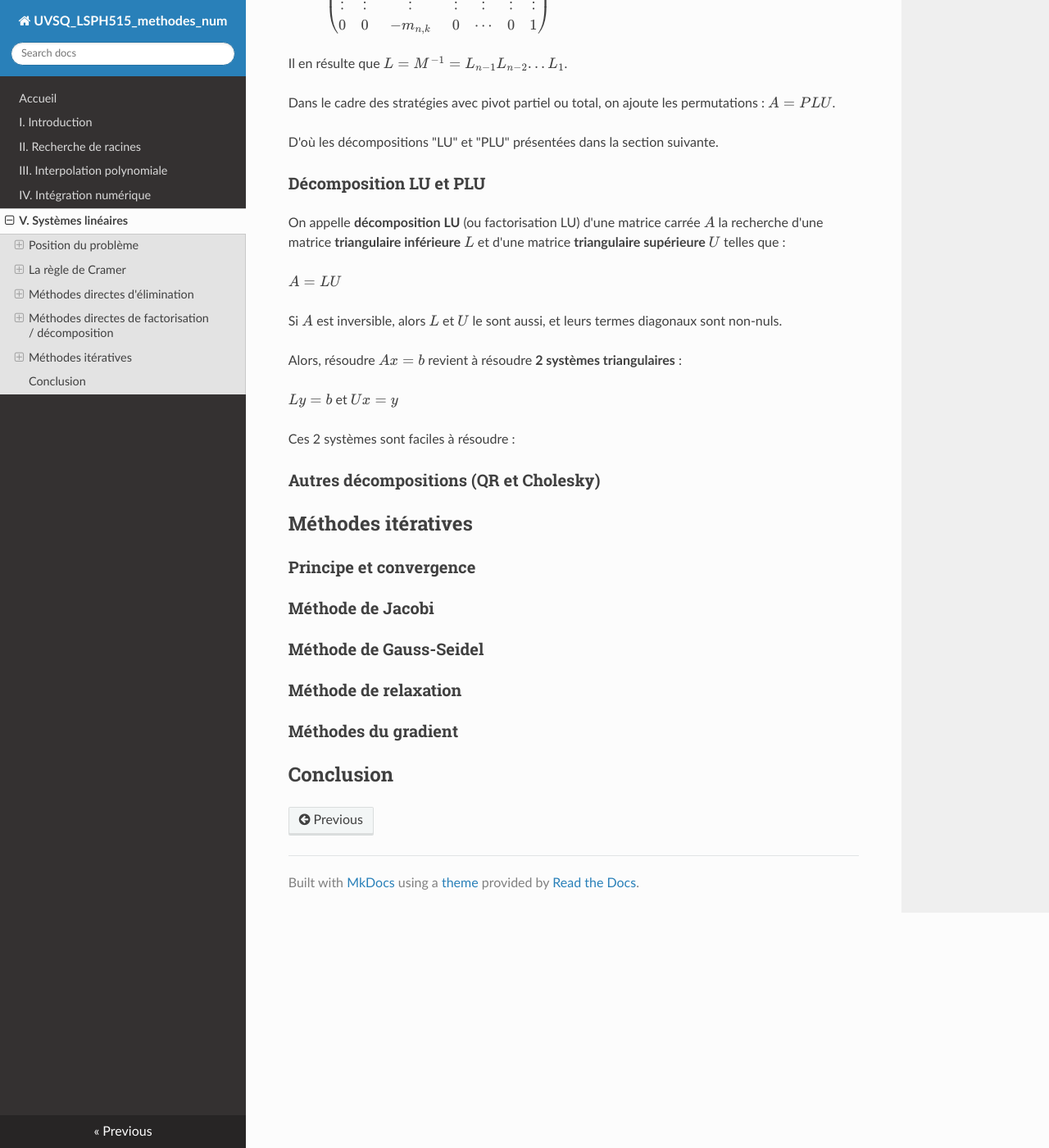
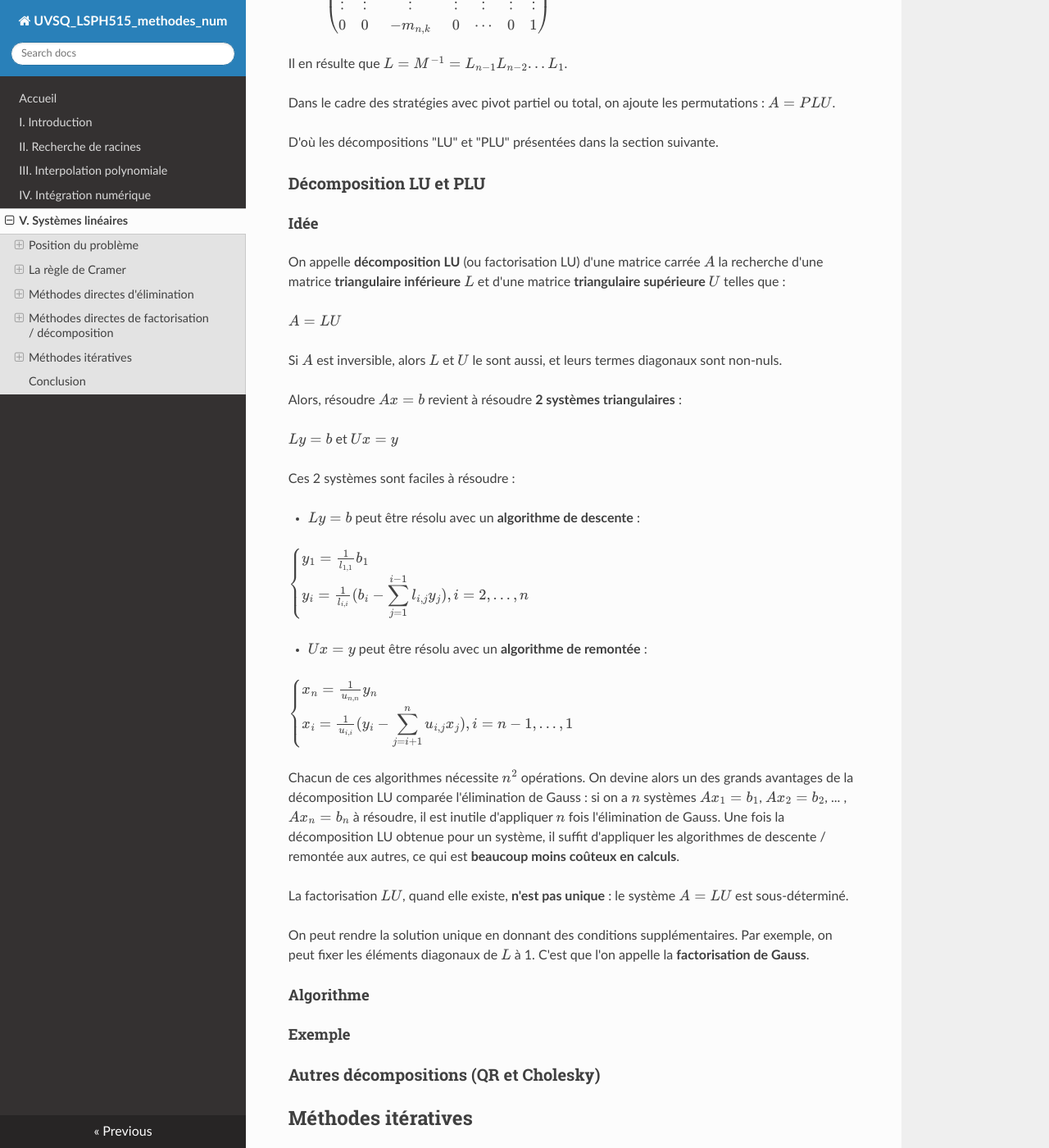
Before and after one commit to NicOudart/UVSQ_LSPH515_methodes_num, an MkDocs documentation site: the page built from docs/Chap5_Systemes_lineaires.md, in a window 1280 px wide and 1400 px high, scrolled down 26657 px. Shown: the whole window at 82% size. Built offline with MkDocs 1.6.1, drawn with Linux system fonts in a browser that asks for light colours; nearby versions of some CDN libraries; some of the changed text lies outside the part shown.

Commit message:
-Update the LU decomposition section of Chapter 5.

```diff
--- a/docs/Chap5_Systemes_lineaires.md
+++ b/docs/Chap5_Systemes_lineaires.md
@@ -1459,6 +1459,8 @@ D'où les décompositions "LU" et "PLU" présentées dans la section suivante.
 
 ### Décomposition LU et PLU
 
+#### Idée
+
 On appelle **décomposition LU** (ou factorisation LU) d'une matrice carrée $A$ la recherche d'une matrice **triangulaire inférieure** $L$ et d'une matrice **triangulaire supérieure** $U$ telles que :
 
 $A = L U$
@@ -1471,7 +1473,33 @@ $L y = b$ et $U x = y$
 
 Ces 2 systèmes sont faciles à résoudre :
 
-
+- $L y = b$ peut être résolu avec un **algorithme de descente** :
+
+$\begin{cases}
+y_1 = \frac{1}{l_{1,1}} b_1\\
+y_i = \frac{1}{l_{i,i}} (b_i - \displaystyle\sum_{j=1}^{i-1} l_{i,j} y_j), i=2,...,n
+\end{cases}$
+
+- $U x = y$ peut être résolu avec un **algorithme de remontée** :
+
+$\begin{cases}
+x_n = \frac{1}{u_{n,n}} y_n\\
+x_i = \frac{1}{u_{i,i}} (y_i - \displaystyle\sum_{j=i+1}^{n} u_{i,j} x_j), i=n-1,...,1
+\end{cases}$
+
+Chacun de ces algorithmes nécessite $n^2$ opérations.
+On devine alors un des grands avantages de la décomposition LU comparée l'élimination de Gauss : si on a $n$ systèmes $A x_1 = b_1$, $A x_2 = b_2$, ... , $A x_n = b_n$ à résoudre, il est inutile d'appliquer $n$ fois l'élimination de Gauss.
+Une fois la décomposition LU obtenue pour un système, il suffit d'appliquer les algorithmes de descente / remontée aux autres, ce qui est **beaucoup moins coûteux en calculs**.
+
+La factorisation $L U$, quand elle existe, **n'est pas unique** : le système $A = L U$ est sous-déterminé.
+
+On peut rendre la solution unique en donnant des conditions supplémentaires.
+Par exemple, on peut fixer les éléments diagonaux de $L$ à 1.
+C'est que l'on appelle la **factorisation de Gauss**.
+
+#### Algorithme
+
+#### Exemple
 
 ### Autres décompositions (QR et Cholesky)
 
```
Also changed, not shown: other parts of docs/Chap5_Systemes_lineaires.md (+1 -1 lines).
